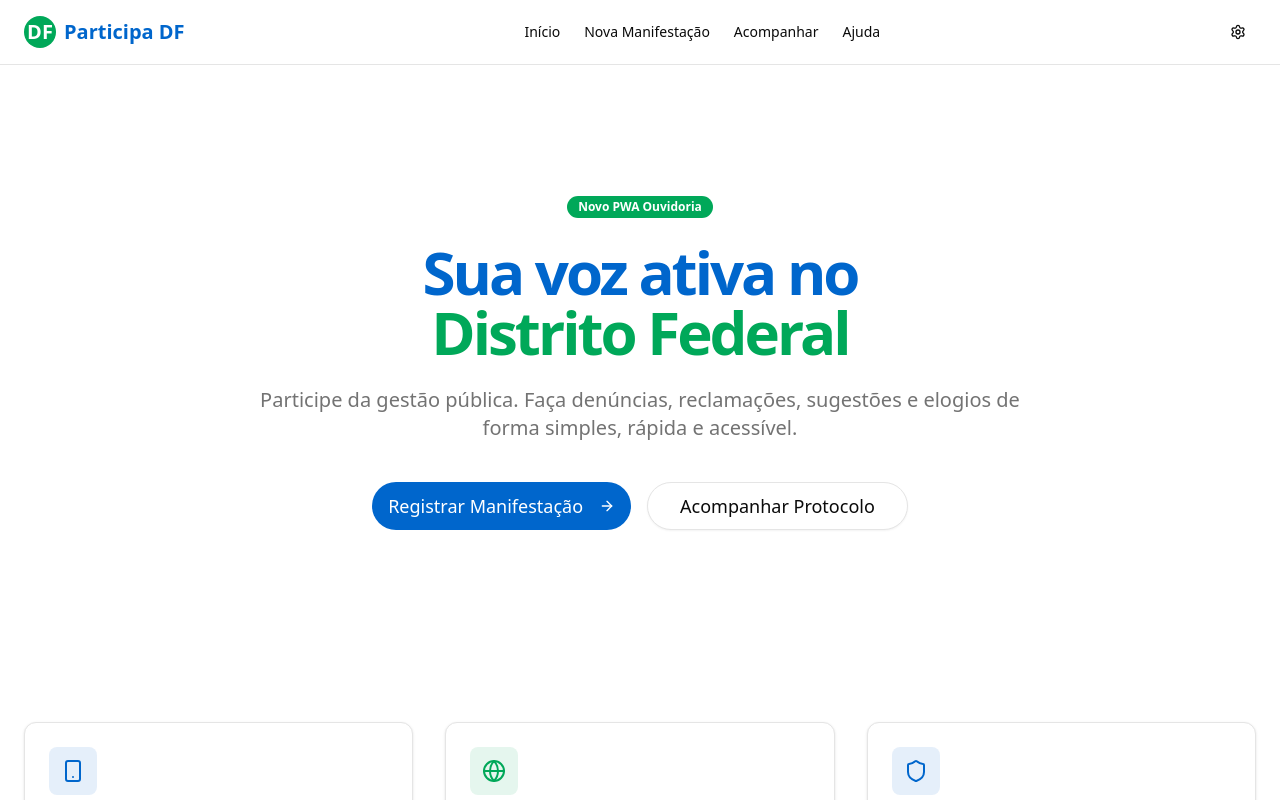
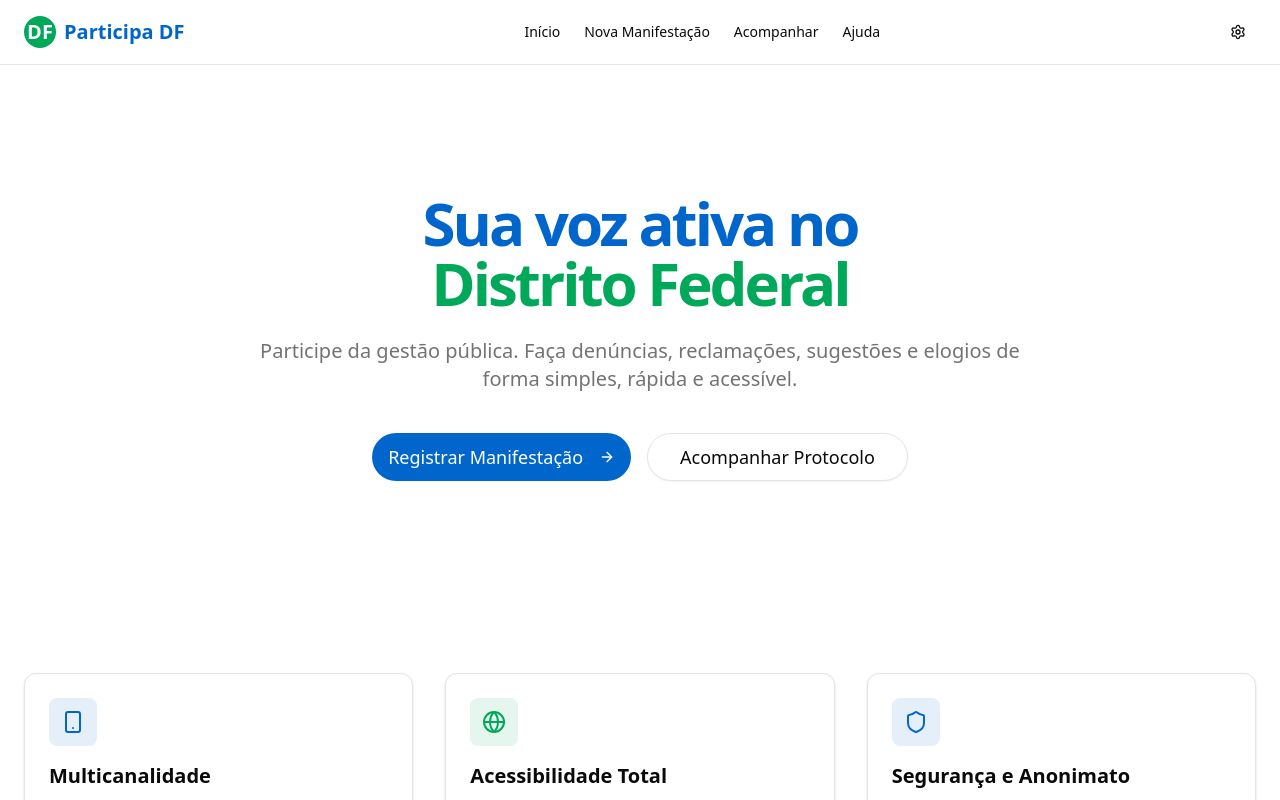
Before and after one commit to IHFox/desafio_ouvidoria, a Next.js app: page / in a window 1280 px wide. Shown: the top 800 px of the page. Built offline with nearby package versions, Linux system fonts and the light colour scheme.

Commit message:
style: Add spacing to manifestacao form, set horizontal tabs height to auto, and remove PWA badge.

```diff
--- a/app/page.tsx
+++ b/app/page.tsx
@@ -7,9 +7,6 @@ export default function Home() {
     <div className="space-y-12">
       {/* Hero Section */}
       <section className="text-center py-12 md:py-24 space-y-6 animate-in fade-in slide-in-from-bottom-8 duration-700">
-        <div className="inline-flex items-center rounded-full border px-2.5 py-0.5 text-xs font-semibold transition-colors focus:outline-none focus:ring-2 focus:ring-ring focus:ring-offset-2 border-transparent bg-secondary text-secondary-foreground hover:bg-secondary/80">
-          Novo PWA Ouvidoria
-        </div>
         <h1 className="text-4xl md:text-6xl font-extrabold tracking-tighter text-primary">
           Sua voz ativa no <br className="hidden sm:inline" />
           <span className="text-secondary">Distrito Federal</span>
--- a/components/features/manifestacao/FormManifestacao.tsx
+++ b/components/features/manifestacao/FormManifestacao.tsx
@@ -126,7 +126,7 @@ export function FormManifestacao() {
             </div>
 
             <Card>
-                <form onSubmit={handleSubmit(onSubmit)}>
+                <form onSubmit={handleSubmit(onSubmit)} className="space-y-4">
                     <CardHeader>
                         <CardTitle>{STEPS[currentStep].title}</CardTitle>
                         <CardDescription>
--- a/components/ui/tabs.tsx
+++ b/components/ui/tabs.tsx
@@ -26,7 +26,7 @@ function Tabs({
 }
 
 const tabsListVariants = cva(
-  "rounded-lg p-[3px] group-data-[orientation=horizontal]/tabs:h-9 data-[variant=line]:rounded-none group/tabs-list text-muted-foreground inline-flex w-fit items-center justify-center group-data-[orientation=vertical]/tabs:h-fit group-data-[orientation=vertical]/tabs:flex-col",
+  "rounded-lg p-[3px] group-data-[orientation=horizontal]/tabs:h-auto data-[variant=line]:rounded-none group/tabs-list text-muted-foreground inline-flex w-fit items-center justify-center group-data-[orientation=vertical]/tabs:h-fit group-data-[orientation=vertical]/tabs:flex-col",
   {
     variants: {
       variant: {
```
